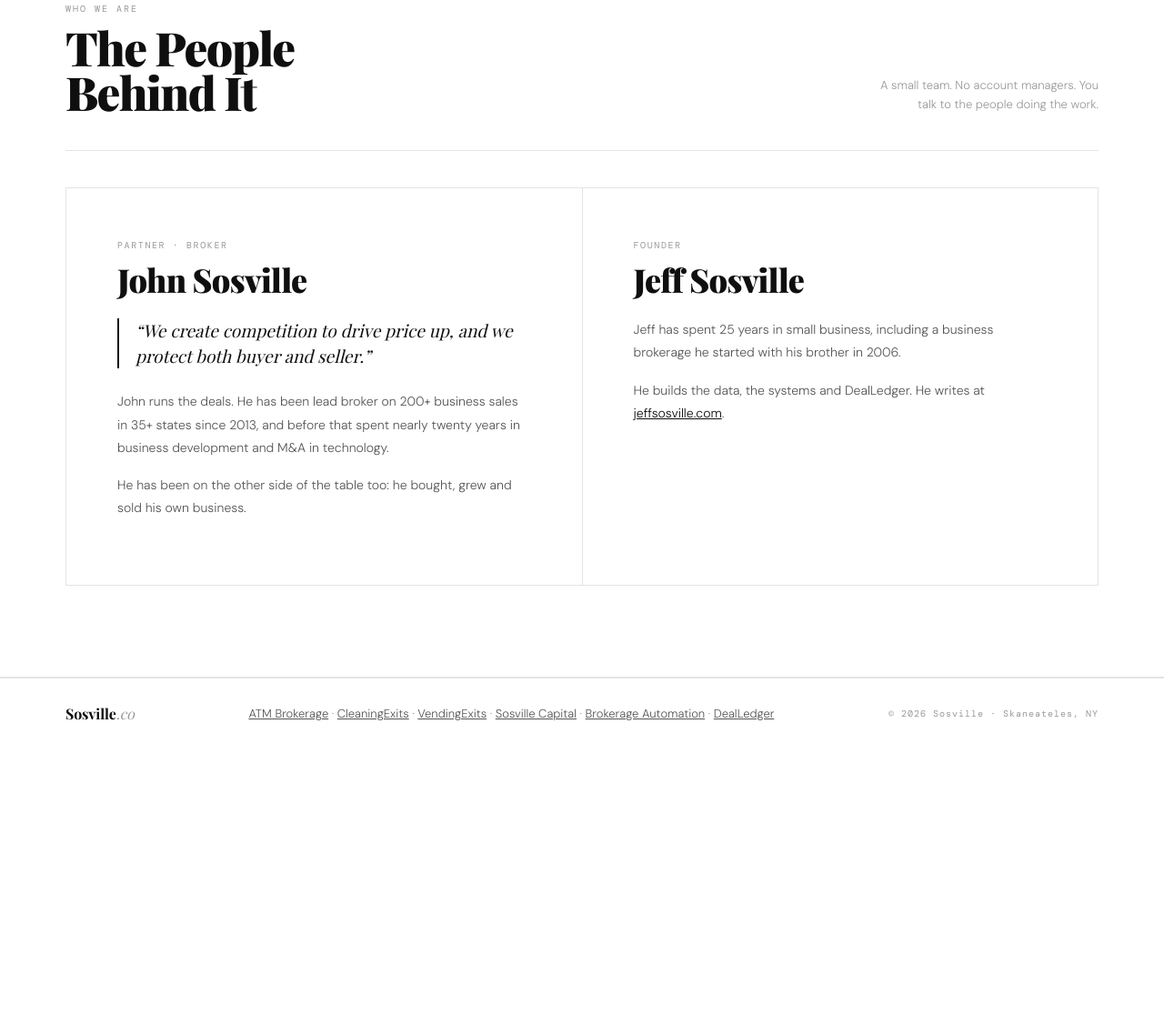
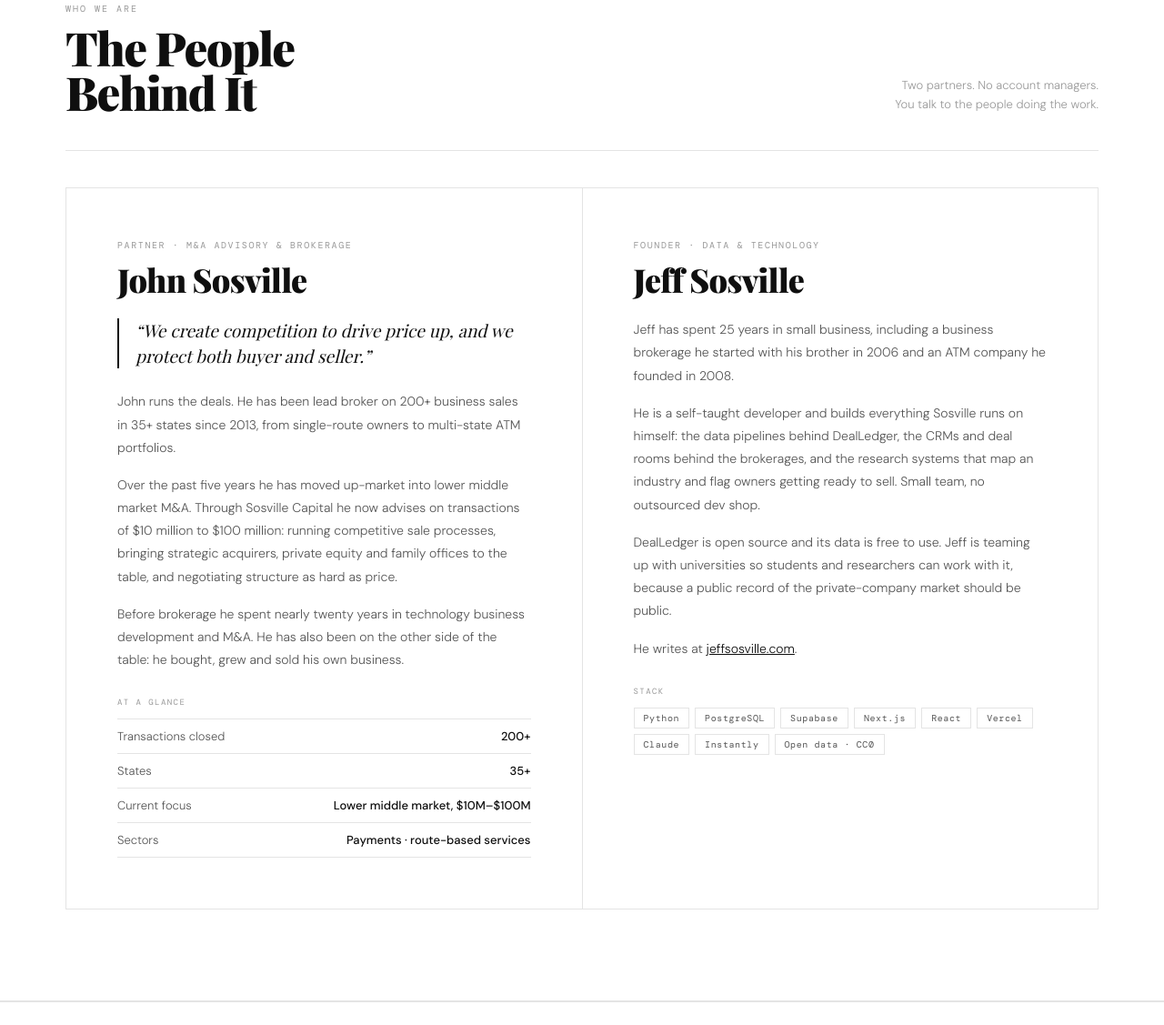
Before and after one commit to jeffsosville/sosville.com, a plain HTML site: page home.html in a window 1280 px wide. Shown: the part 1909-3036 px from the top of the page at 91% size. Before the commit the page ends 2732 px from the top, so only its background shows below. Drawn offline with nearby package versions, Linux system fonts and the light colour scheme; a web font is replaced by a local one.

Commit message:
About: expand John (lower middle market M&A) and Jeff (self-taught dev, stack, open source)
Co-Authored-By: Claude Opus 5.5 <noreply@anthropic.com>
Claude-Session: https://claude.ai/code/session_01RpgLpqyLX6BqQ1PKcdkkwQ

```diff
--- a/home.html
+++ b/home.html
@@ -211,6 +211,12 @@ footer{padding:28px 72px;display:flex;justify-content:space-between;align-items:
 .person a{color:var(--black)}
 .also{display:flex;gap:40px;flex-wrap:wrap;padding:32px 0 0;font-size:14px;color:var(--mid);line-height:1.7}
 .also b{font-family:'Playfair Display',serif;font-weight:700;color:var(--black);font-size:16px}
+.person-h{font-family:'DM Mono',monospace;font-size:9px;letter-spacing:.16em;text-transform:uppercase;color:var(--gray);margin:28px 0 12px}
+.stack{display:flex;flex-wrap:wrap;gap:6px}
+.stack span{font-family:'DM Mono',monospace;font-size:10px;letter-spacing:.06em;border:1px solid var(--line);color:var(--mid);padding:4px 10px}
+.facts{list-style:none;border-top:1px solid var(--line)}
+.facts li{display:flex;justify-content:space-between;gap:16px;font-size:13px;color:var(--mid);padding:10px 0;border-bottom:1px solid var(--line)}
+.facts b{font-weight:500;color:var(--black);text-align:right}
 @media(max-width:1024px){.people{grid-template-columns:1fr}.person{padding:36px 24px}}
 
 /* REVEAL */
@@ -343,21 +349,33 @@ footer{padding:28px 72px;display:flex;justify-content:space-between;align-items:
       <div class="sec-label">Who We Are</div>
       <h2>The People<br>Behind It</h2>
     </div>
-    <div class="sec-note">A small team. No account managers. You talk to the people doing the work.</div>
+    <div class="sec-note">Two partners. No account managers. You talk to the people doing the work.</div>
   </div>
   <div class="people">
     <div class="person r">
-      <div class="person-role">Partner &middot; Broker</div>
+      <div class="person-role">Partner &middot; M&amp;A Advisory &amp; Brokerage</div>
       <div class="person-name">John Sosville</div>
       <blockquote>&ldquo;We create competition to drive price up, and we protect both buyer and seller.&rdquo;</blockquote>
-      <p>John runs the deals. He has been lead broker on 200+ business sales in 35+ states since 2013, and before that spent nearly twenty years in business development and M&amp;A in technology.</p>
-      <p>He has been on the other side of the table too: he bought, grew and sold his own business.</p>
+      <p>John runs the deals. He has been lead broker on 200+ business sales in 35+ states since 2013, from single-route owners to multi-state ATM portfolios.</p>
+      <p>Over the past five years he has moved up-market into lower middle market M&amp;A. Through Sosville Capital he now advises on transactions of $10 million to $100 million: running competitive sale processes, bringing strategic acquirers, private equity and family offices to the table, and negotiating structure as hard as price.</p>
+      <p>Before brokerage he spent nearly twenty years in technology business development and M&amp;A. He has also been on the other side of the table: he bought, grew and sold his own business.</p>
+      <div class="person-h">At a glance</div>
+      <ul class="facts">
+        <li><span>Transactions closed</span><b>200+</b></li>
+        <li><span>States</span><b>35+</b></li>
+        <li><span>Current focus</span><b>Lower middle market, $10M&ndash;$100M</b></li>
+        <li><span>Sectors</span><b>Payments &middot; route-based services</b></li>
+      </ul>
     </div>
     <div class="person r">
-      <div class="person-role">Founder</div>
+      <div class="person-role">Founder &middot; Data &amp; Technology</div>
       <div class="person-name">Jeff Sosville</div>
-      <p>Jeff has spent 25 years in small business, including a business brokerage he started with his brother in 2006.</p>
-      <p>He builds the data, the systems and DealLedger. He writes at <a href="https://jeffsosville.com">jeffsosville.com</a>.</p>
+      <p>Jeff has spent 25 years in small business, including a business brokerage he started with his brother in 2006 and an ATM company he founded in 2008.</p>
+      <p>He is a self-taught developer and builds everything Sosville runs on himself: the data pipelines behind DealLedger, the CRMs and deal rooms behind the brokerages, and the research systems that map an industry and flag owners getting ready to sell. Small team, no outsourced dev shop.</p>
+      <p>DealLedger is open source and its data is free to use. Jeff is teaming up with universities so students and researchers can work with it, because a public record of the private-company market should be public.</p>
+      <p>He writes at <a href="https://jeffsosville.com">jeffsosville.com</a>.</p>
+      <div class="person-h">Stack</div>
+      <div class="stack"><span>Python</span><span>PostgreSQL</span><span>Supabase</span><span>Next.js</span><span>React</span><span>Vercel</span><span>Claude</span><span>Instantly</span><span>Open data &middot; CC0</span></div>
     </div>
   </div>
 </section>
```
